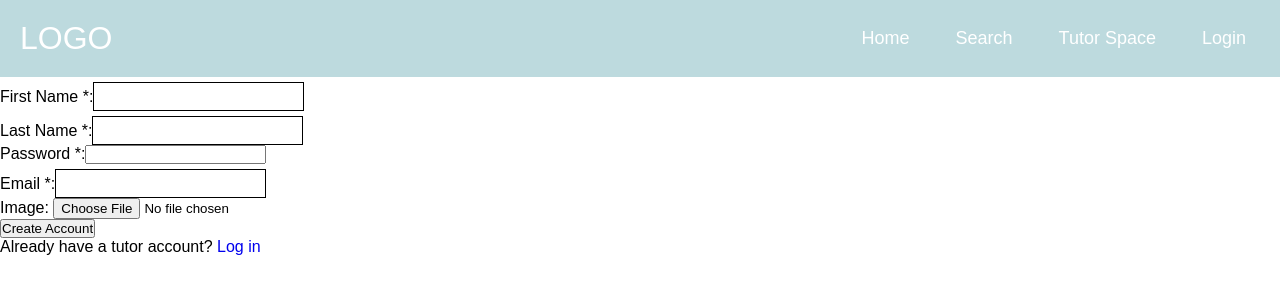
After one commit to Jonesw2006/coursework, a PHP site: page /tutorsignup.php in a window 1280 px wide. The commit adds this page. Shown: the top 300 px of the page. Run offline with PHP 8.4, Linux system fonts and the light colour scheme.

Commit message:
image insertion

```diff
--- /dev/null
+++ b/tutorsignup.php
@@ -0,0 +1,64 @@
+<!DOCTYPE html>
+<!--Declaring what document type this is -->
+<html>
+<head>
+
+    <title>Tutor Sign Up</title>
+    <link rel="stylesheet" href="stylesheet.css" />
+</head>
+
+<body>
+<nav class="navbar">
+
+    <div class="logo">LOGO</div>
+
+
+    <!-- creating the navigation bar-->
+    <ul class="navlinks">
+        <div class="menu">
+            <li><a href="home.php">Home</a></li>
+            <li><a href="search.php">Search</a></li>
+
+            <li class="tutors">
+
+                <a href="tutorspace.php">Tutor Space</a>
+
+
+            </li>
+
+
+
+
+            <!-- Sign up and login links -->
+            <li><a href="pupillogin.php">Login</a></li>
+
+        </div>
+    </ul>
+    </nav>
+
+
+
+<!--login process -->
+<form action="addtutors.php" method="post" enctype="multipart/form-data"> <!-- the enctype ensures that files can be uploaded -->
+    <!--Form links to the addpupils.php process when posted -->
+    First Name *:<input type="text" name="tutorforename"><br>
+    Last Name *:<input type="text" name="tutorsurname"><br>
+    Password *:<input type="password" name="tutorpassword"><br>
+    <!-- using the type password means that it will not be seen by other people on the screen when typing into the interface -->
+    Email *:<input type="text" name="tutoremail"><br>
+    Image: <input type="file" id="piccy" name="piccy" accept="image/*"><br>
+
+
+    <input type="submit" value="Create Account">
+    <p></p>
+    <!--Sends user to the login page-->
+    Already have a tutor account? <a href="tutorlogin.php">Log in</a>
+    <p> </p>
+    <!--sends any tutor to the tutor login space instead -->
+
+</form>
+
+
+
+</body>
+</html>
```
Also changed, not shown: addtutors.php (+27 -2 lines).
